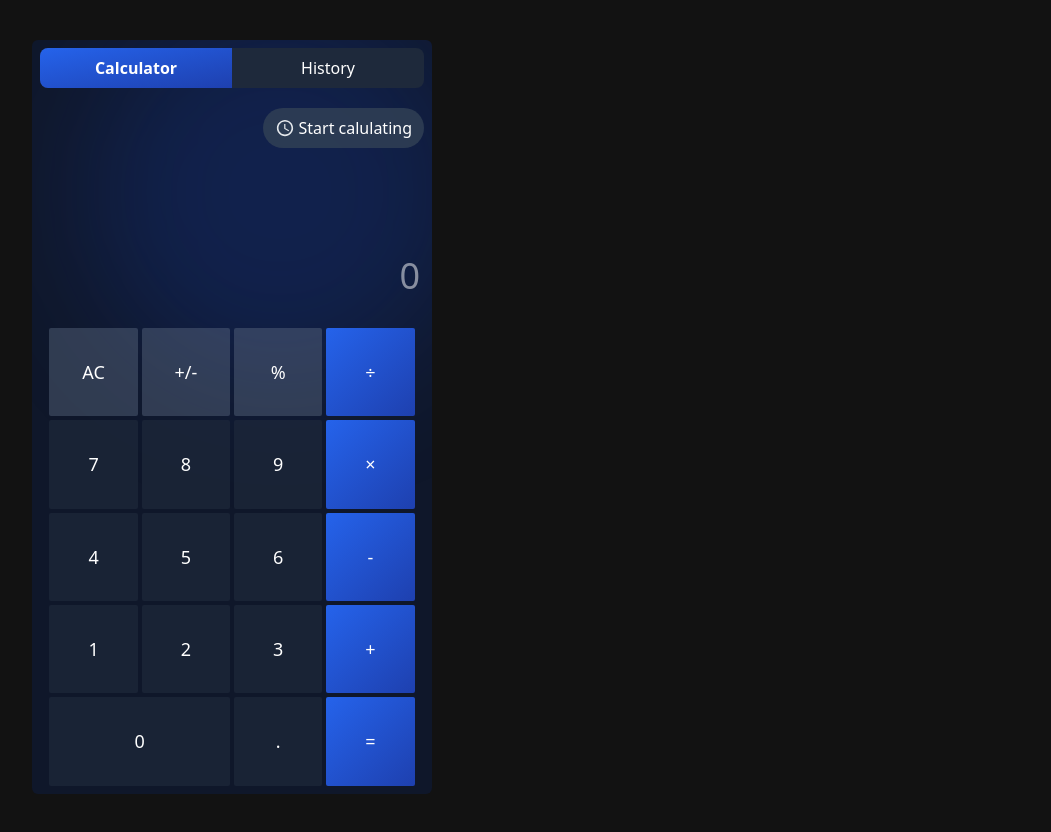
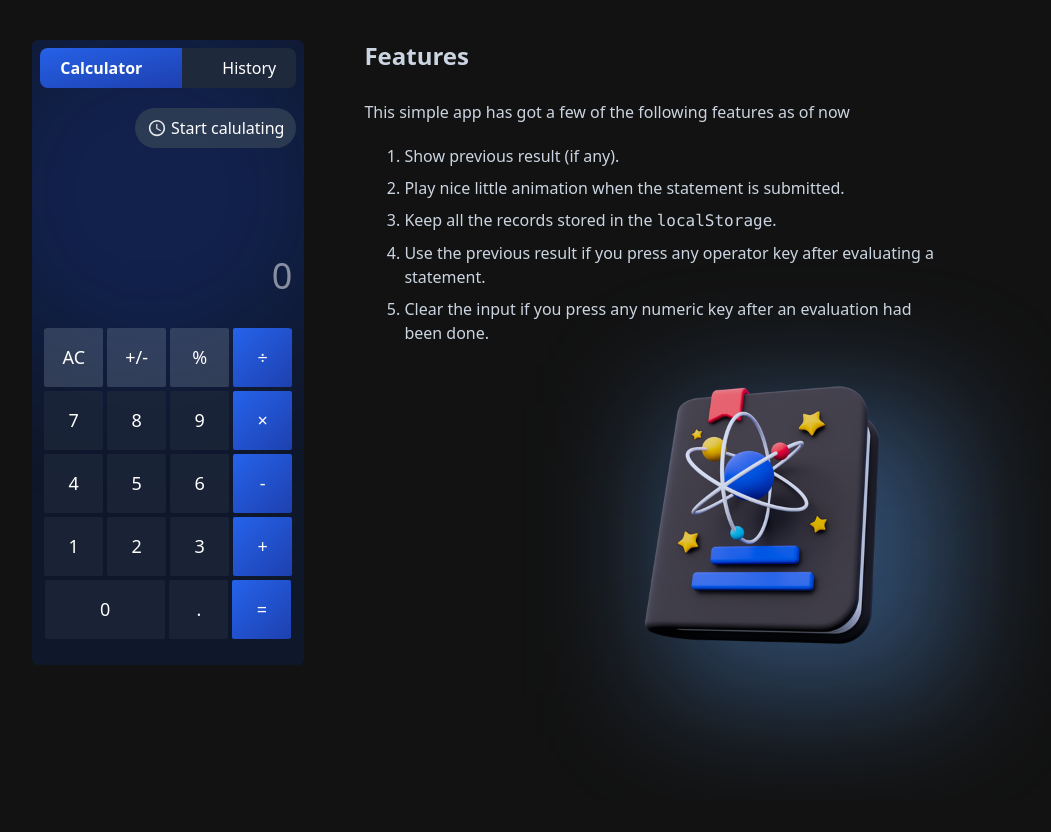
Before and after one commit to najmiter/CodeAlpha_Calculator, a plain HTML site: page index.html in a window 1280 px wide. Shown: the whole page, without its empty margins (128-1179 px from the left). After the commit the page ends 800 px from the top, so only its background shows below. Drawn offline with Linux system fonts and the light colour scheme.

Commit message:
designing design like a diamond or some shit

```diff
--- a/index.html
+++ b/index.html
@@ -12,7 +12,7 @@
         <script src="src/main.js" defer></script>
     </head>
     <body class="dark:bg-slate-950 dark:text-slate-50 cursor-default">
-        <main class="flex flex-col sm:flex-row items-center sm:px-40 sm:py-10">
+        <main class="flex flex-col gap-5 sm:flex-row sm:px-40 sm:py-10">
             <!-- Calculator -->
             <div
                 class="z-10 relative w-full max-h-dvh sm:w-[25rem] bg-slate-900 rounded-md p-2 flex flex-col gap-5 overflow-x-hidden"
@@ -146,6 +146,41 @@
                     </div>
                 </div>
             </div>
+
+            <article
+                class="hidden sm:block px-10 text-slate-300 space-y-5 w-full"
+            >
+                <h1 class="text-2xl mb-7 font-bold">Features</h1>
+                <p class="">
+                    This simple app has got a few of the following features as
+                    of now
+                </p>
+                <ol class="list-decimal ml-10 space-y-2 font-light">
+                    <li>Show previous result (if any).</li>
+                    <li>
+                        Play nice little animation when the statement is
+                        submitted.
+                    </li>
+                    <li>
+                        Keep <strong class="font-medium">all</strong> the
+                        records stored in the <code>localStorage</code>.
+                    </li>
+                    <li>
+                        Use the previous result if you press any operator key
+                        after evaluating a statement.
+                    </li>
+                    <li>
+                        Clear the input if you press any numeric key after an
+                        evaluation had been done.
+                    </li>
+                </ol>
+                <div class="flex justify-end pr-10 relative">
+                    <img width="300" src="./src/imgs/book.png" alt="a book" />
+                    <div
+                        class="w-72 aspect-square absolute top-10 right-0 -z-10 bg-blue-400/40 blur-3xl"
+                    ></div>
+                </div>
+            </article>
         </main>
     </body>
 </html>
```
Also changed, not shown: src/imgs/book.png (added), src/style.css.
